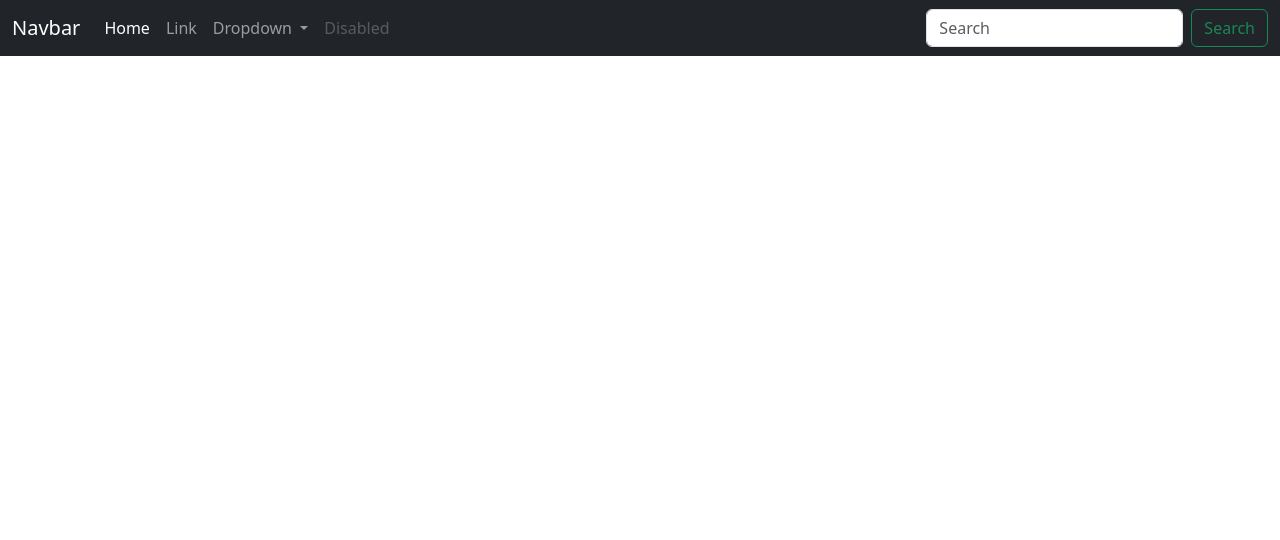
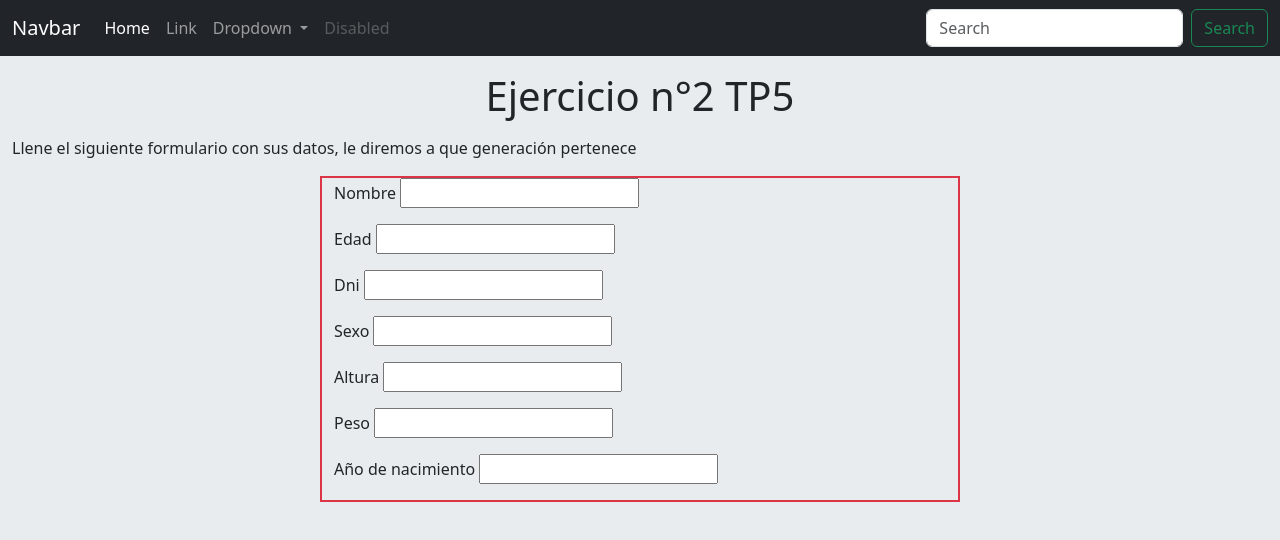
Before and after one commit to RodrigoVizcarraDev/Ejercicio_2_TP_5, a plain HTML site: page index.html in a window 1280 px wide. Drawn offline with nearby package versions, Linux system fonts and the light colour scheme.

Commit message:
Maquetacion para testeo terminada

```diff
--- a/index.html
+++ b/index.html
@@ -7,7 +7,7 @@
     <link href="https://cdn.jsdelivr.net/npm/bootstrap@5.3.0-alpha3/dist/css/bootstrap.min.css" rel="stylesheet" integrity="sha384-KK94CHFLLe+nY2dmCWGMq91rCGa5gtU4mk92HdvYe+M/SXH301p5ILy+dN9+nJOZ" crossorigin="anonymous">
     <title>Ejercicio 2 TP5</title>
 </head>
-<body>
+<body class="bg-body-secondary">
     <header>
         <nav class="navbar navbar-expand-md navbar-dark bg-dark">
             <div class="container-fluid">
@@ -47,7 +47,49 @@
         </nav>
     </header>
     <main>
-
+        <section class="container-fluid">
+            <h1 class="text-center my-3">Ejercicio n°2 TP5</h1>
+            <div class="row">
+                <p class="">Llene el siguiente formulario con sus datos, le diremos a que generación pertenece</p>
+                <form class="border border-2 border-danger w-50 mx-auto" action="">
+                    <p>
+                        <label for="nombre">
+                            Nombre <input type="text" id="nombre" name="nombre" required>
+                        </label>
+                    </p>
+                    <p>
+                        <label for="nombre">
+                            Edad <input type="text" id="nombre" name="nombre" required>
+                        </label>
+                    </p>
+                    <p>
+                        <label for="nombre">
+                            Dni <input type="text" id="nombre" name="nombre" required>
+                        </label>
+                    </p>
+                    <p>
+                        <label for="nombre">
+                            Sexo <input type="text" id="nombre" name="nombre" required>
+                        </label>
+                    </p>
+                    <p>
+                        <label for="nombre">
+                            Altura <input type="text" id="nombre" name="nombre" required>
+                        </label>
+                    </p>
+                    <p>
+                        <label for="nombre">
+                            Peso <input type="text" id="nombre" name="nombre" required>
+                        </label>
+                    </p>
+                    <p>
+                        <label for="nombre">
+                            Año de nacimiento <input type="text" id="nombre" name="nombre" required>
+                        </label>
+                    </p>
+                </form>
+            </div>
+        </section>
     </main>
     <footer>
 
```
